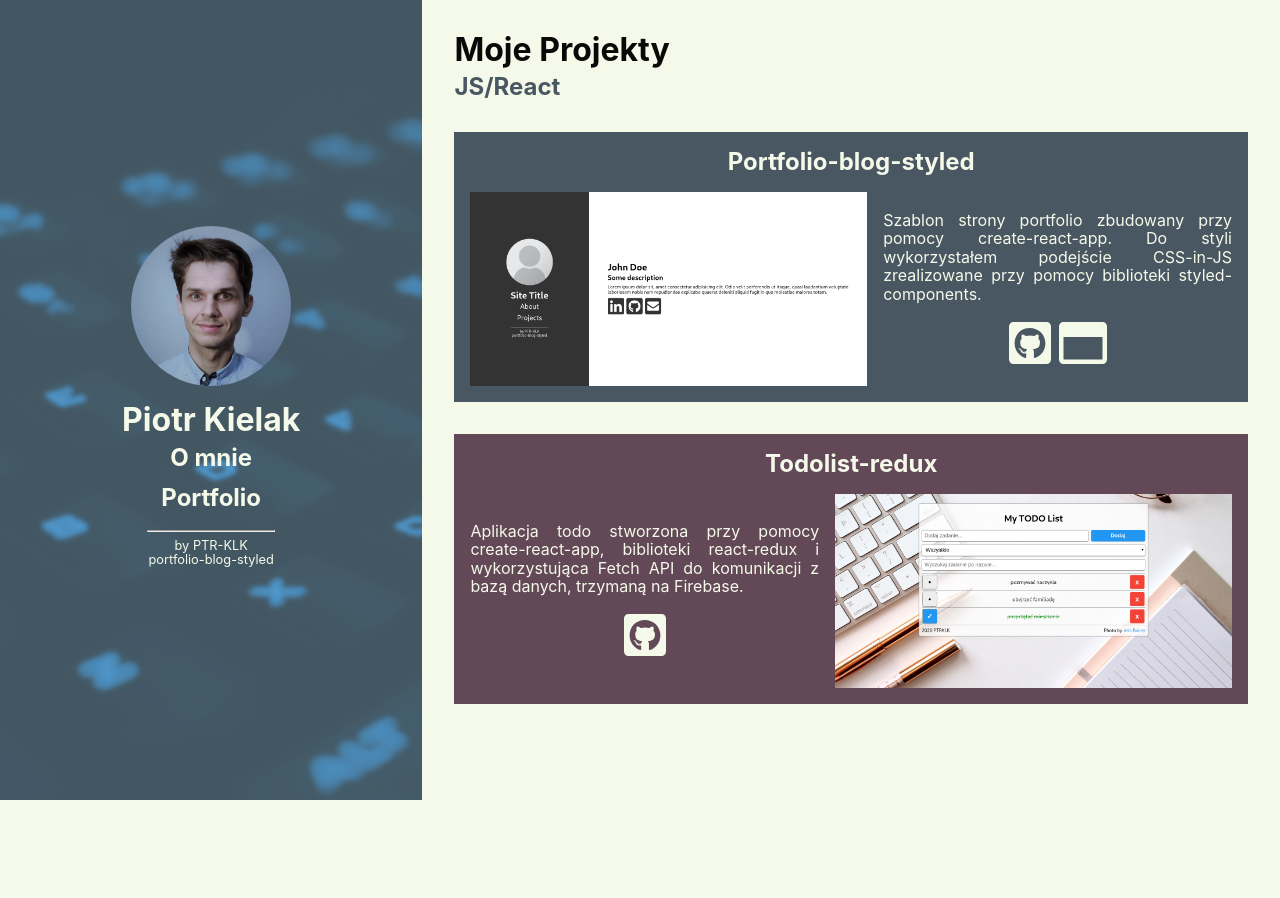
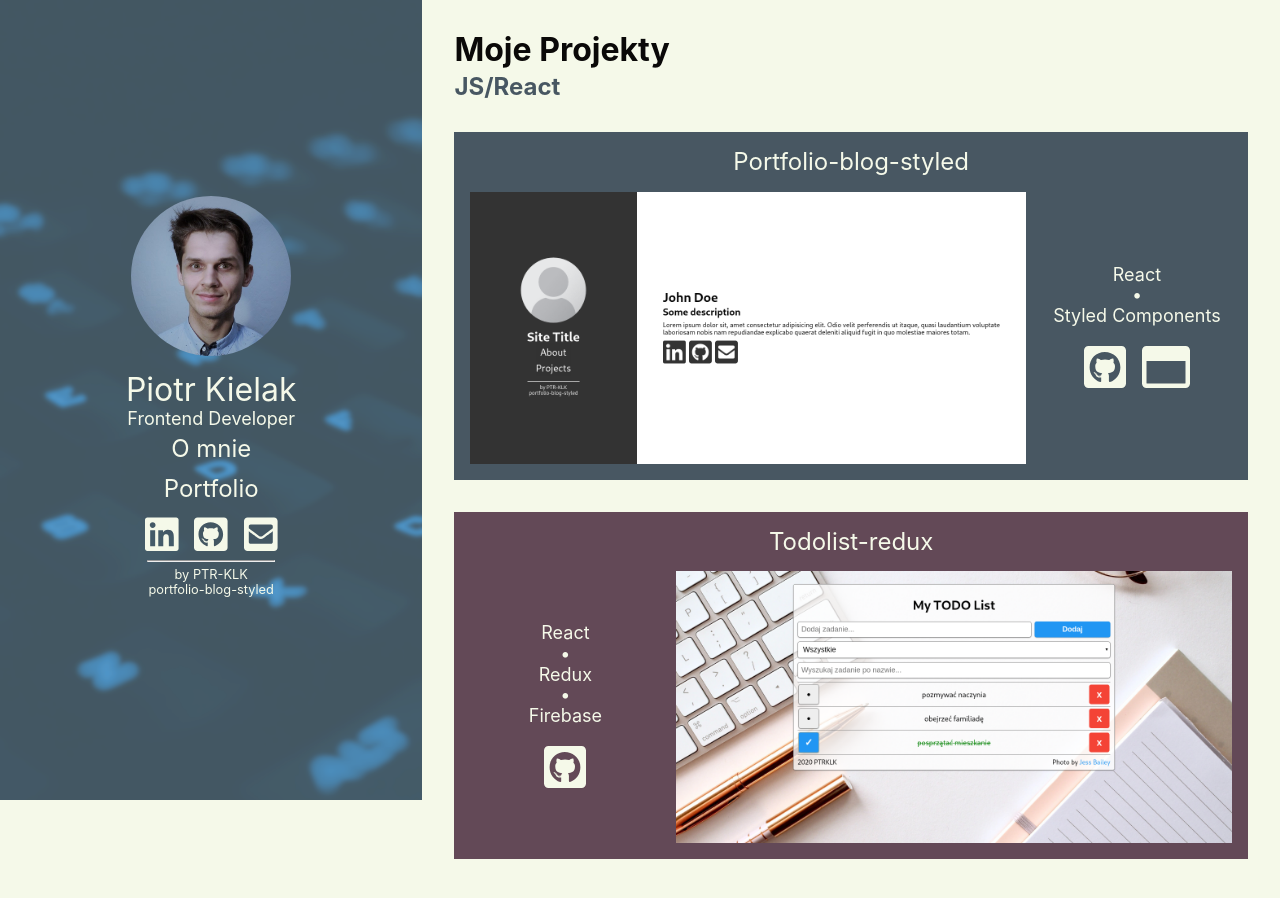
Before and after one commit to PTR-KLK/ptr-klk.github.io, a React (Create React App) app: page /projects in a window 1280 px wide. Shown: the top 898 px of the page. Before the commit the page ends 800 px from the top, so only its background shows below. Built offline with nearby package versions, Linux system fonts and the light colour scheme.

Commit message:
navbar and card styling

```diff
--- a/src/App.style.js
+++ b/src/App.style.js
@@ -1,5 +1,4 @@
 import styled from "styled-components";
-import { FontAwesomeIcon } from "@fortawesome/react-fontawesome";
 import { createGlobalStyle } from "styled-components";
 import { colors } from "./resources/colors.resource";
 
@@ -11,28 +10,23 @@ export const GlobalStyle = createGlobalStyle`
   }
 `;
 
-export const FullPageHeight = createGlobalStyle`
-  body main {
-    height: ${(props) => (props.fullPage ? `100vh` : `auto`)};
-  }
-`;
-
 export const Main = styled.main`
-    padding: 3.75em 0.5em 0.5em;
+    margin-top: 4.5em;
+    padding: ${edgeGap/2}rem;
     display: flex;
     flex-direction: column;
     justify-content: center;
 
     @media (min-width: 425px) {
-        padding: 4.25em ${edgeGap}rem ${edgeGap}rem;
+        padding: ${edgeGap}rem;
     }
 
     @media (min-width: 768px) {
-        padding: 5.25em ${edgeGap}rem ${2*edgeGap}rem ${edgeGap}rem;
+        padding: ${2*edgeGap}rem;
     }
 
     @media (min-width: 1024px) {
-        padding: ${2*edgeGap}rem ${2*edgeGap}rem;
+        margin-top: 0;
         width: 67%;
         position: absolute;
         top: 0;
@@ -60,8 +54,17 @@ export const Header = styled.h1`
 
 export const Subheader = styled.h2`
   width: 100%;
-  margin: 0 0 1rem 0;
+  margin: 0 0 ${edgeGap/4}rem 0;
   color: ${colors.primary};
+
+  @media (min-width: 425px) {
+    margin: 0 0 ${edgeGap/2}rem 0;
+  }
+
+  @media (min-width: 768px) {
+    margin: 0 0 ${edgeGap}rem 0;
+}
+
 `;
 
 export const Paragraph = styled.p`
@@ -70,17 +73,3 @@ export const Paragraph = styled.p`
   text-align: justify;
   color: ${colors.dark};
 `;
-
-export const Links = styled.a`
-  display: flex;
-`;
-
-export const Icon = styled(FontAwesomeIcon)`
-  color: ${colors.primary};
-  margin: ${edgeGap}rem 0.25rem 0 0;
-
-  &:hover{
-    color: ${colors.accent};
-  }
-
-`;
--- a/src/components/card/card.component.js
+++ b/src/components/card/card.component.js
@@ -4,8 +4,8 @@ import {
   CardTitle,
   CardContent,
   CardImg,
-  CardParagraph,
   CardSummary,
+  CardList,
   CardLinks,
   CardIcon,
 } from "./card.style";
@@ -23,7 +23,16 @@ function Card(props) {
           alt={props.imageAlt}
         />
         <CardSummary invertOrder={props.invertOrder}>
-          <CardParagraph>{props.description}</CardParagraph>
+          <CardList>
+            {props.description.map( (e,idx,arr) => {
+              return (
+                <>
+                  <li key={idx}>{e}</li>
+                  {idx < arr.length - 1 ? <li key={idx}> • </li> : null}
+                </>
+              );
+            })}
+          </CardList>
           <CardLinks>
             <a href={props.repo} target="_blank" rel="noopener noreferrer">
               <CardIcon size="3x" icon={faGithubSquare} color="#333" />
--- a/src/components/card/card.style.js
+++ b/src/components/card/card.style.js
@@ -6,13 +6,21 @@ import { edgeGap } from "../../App.style";
 
 
 export const CardContainer = styled.section`
-  margin: 1rem 0;
+  margin: ${edgeGap/4}rem 0;
   width: 100%;
   display: flex;
   flex-direction: column;
   color: ${colors.light};
 
   background: ${(props) => props.invertOrder ? colors.secondary : colors.primary};
+
+  @media (min-width: 425px) {
+    margin: ${edgeGap/2}rem 0;
+  }
+
+  @media (min-width: 768px) {
+    margin: ${edgeGap}rem 0;
+  }
 `;
 
 export const CardContent = styled.section`
@@ -22,7 +30,7 @@ export const CardContent = styled.section`
   margin: ${edgeGap / 2}rem 0 ${edgeGap}rem 0;
   padding: 0 ${edgeGap}rem;
 
-  @media (min-width: 1024px) {
+  @media (min-width: 768px) {
     flex-direction: row;
     padding: 0;
   }
@@ -31,13 +39,33 @@ export const CardContent = styled.section`
 export const CardTitle = styled.h3`
   text-align: center;
   font-size: 1.5em;
-  font-weight: bolder;
+  font-weight: normal;
   margin: ${edgeGap}rem 0 ${edgeGap / 2}rem 0;
+`;
+
+export const CardList = styled.ul`
+    list-style: none;
+    display: flex;
+    flex-direction: column;
+    align-items: center;
+    text-align: center;
+    padding: 0;
+    margin: ${edgeGap}rem 0;
+
+    & li {
+      font-size: ${1.125*edgeGap}rem;
+      margin: 0;
+    }
+
+    @media (min-width: 768px) {
+      margin: 0 0 ${edgeGap}rem 0;
+    }
+
 `;
 
 export const CardLinks = styled.nav`
   & > * {
-    margin: 0 0.25em;
+    margin: 0 ${edgeGap/2}rem;
   }
 `;
 
@@ -48,22 +76,13 @@ export const CardSummary = styled.summary`
   width: 100%;
   order: 2;
 
-  @media (min-width: 1024px) {
-    width: 50%;
+  @media (min-width: 768px) {
+    width: 30%;
     justify-content: center;
     margin: ${(props) =>
       props.invertOrder
         ? `auto ${edgeGap / 2}rem auto ${edgeGap}rem`
         : `auto ${edgeGap}rem auto ${edgeGap / 2}rem`};
-  }
-`;
-
-export const CardParagraph = styled.p`
-  margin: ${edgeGap}rem 0;
-  text-align: justify;
-
-  @media (min-width: 1024px) {
-    margin: 0 0 ${edgeGap}rem 0;
   }
 `;
 
@@ -73,12 +92,12 @@ export const CardImg = styled.img`
   object-fit: contain;
   order: 1;
 
-  @media (min-width: 1024px) {
+  @media (min-width: 768px) {
     margin: ${(props) =>
       props.invertOrder
         ? `auto ${edgeGap}rem auto ${edgeGap / 2}rem`
         : `auto ${edgeGap / 2}rem auto ${edgeGap}rem`};
-    width: 50%;
+    width: 70%;
     order: ${(props) => (props.invertOrder ? 3 : 1)};
   }
 `;
--- a/src/components/footer/footer.component.js
+++ b/src/components/footer/footer.component.js
@@ -1,9 +1,35 @@
 import React from "react";
-import { Container } from "./footer.style";
+import { Container, Links , Icon  } from "./footer.style";
+import { faLinkedin, faGithubSquare } from "@fortawesome/free-brands-svg-icons";
+import { faEnvelopeSquare } from "@fortawesome/free-solid-svg-icons";
+import { navbar } from "../../resources/navbar.resource";
 
 function Footer() {
   return (
     <Container>
+      <Links>
+      <a
+          href={navbar.linkedin}
+          target="_blank"
+          rel="noopener noreferrer"
+        >
+          <Icon size="3x" icon={faLinkedin} color="#333" />
+        </a>
+        <a
+          href={navbar.github}
+          target="_blank"
+          rel="noopener noreferrer"
+        >
+          <Icon size="3x" icon={faGithubSquare} color="#333" />
+        </a>
+        <a
+          href={navbar.mail}
+          target="_blank"
+          rel="noopener noreferrer"
+        >
+          <Icon size="3x" icon={faEnvelopeSquare} color="#333" />
+        </a>
+      </Links>
       <hr></hr>
       by{" "}
       <a
--- a/src/components/footer/footer.style.js
+++ b/src/components/footer/footer.style.js
@@ -1,6 +1,7 @@
 import styled from 'styled-components';
 import { colors } from '../../resources/colors.resource';
-
+import { FontAwesomeIcon } from "@fortawesome/react-fontawesome";
+import { edgeGap } from "../../App.style";
 
 export const Container = styled.footer`
     display: none;
@@ -22,3 +23,18 @@ export const Container = styled.footer`
         }
     }
 `;
+
+export const Links = styled.section`
+  display: flex;
+  justify-content: center;
+`;
+
+export const Icon = styled(FontAwesomeIcon)`
+  color: ${colors.light};
+  margin: 0 ${edgeGap/2}rem;
+
+  &:hover{
+    color: ${colors.accent};
+  }
+
+`;
--- a/src/components/navbar/navbar.component.js
+++ b/src/components/navbar/navbar.component.js
@@ -2,7 +2,9 @@ import React, { useState } from "react";
 import {
   NavContainer,
   NavImage,
+  NavbarHeader,
   NavTitle,
+  NavSubtitle,
   NavMenu,
   NavMenuItem,
   NavMenuBtn,
@@ -23,15 +25,18 @@ function Navbar() {
   return (
     <NavContainer>
       <NavImage src={Me} alt="Me" />
-      <NavTitle>{navbar.header}</NavTitle>
+      <NavbarHeader>
+        <NavTitle>{navbar.header}</NavTitle>
+        <NavSubtitle>{navbar.subheader}</NavSubtitle>
+      </NavbarHeader>
 
       <NavMenuBtn onClick={onVisibilityChange}>
         <FontAwesomeIcon size="2x" icon={faBars} color="#fff" />
       </NavMenuBtn>
       <NavMenu isVisible={menuVisible}>
-        {navbar.arr.map((e) => {
+        {navbar.arr.map((e,idx) => {
           return (
-            <NavMenuItem onClick={onVisibilityChange} to={e.to}>
+            <NavMenuItem key={idx} onClick={onVisibilityChange} to={e.to}>
               {e.name}
             </NavMenuItem>
           );
--- a/src/components/navbar/navbar.style.js
+++ b/src/components/navbar/navbar.style.js
@@ -13,6 +13,7 @@ export const NavContainer = styled.nav`
   align-items: center;
   background-color: ${colors.primary};
   color: ${colors.light};
+  border-bottom: 1px solid ${colors.light};
 
   @media (min-width: 1024px) {
     width: 33%;
@@ -22,6 +23,7 @@ export const NavContainer = styled.nav`
     z-index: 2;
     background-image: url(${backgroundNav});
     background-size: cover;
+    border-bottom: none;
   }
 
   @media (min-width: 1440px) {
@@ -34,8 +36,8 @@ export const NavContainer = styled.nav`
 `;
 
 export const NavImage = styled.img`
-  width: 2em;
-  height: 2em;
+  width: 3em;
+  height: 3em;
   border-radius: 50%;
   margin: 0 0 0 0.5em;
 
@@ -46,11 +48,25 @@ export const NavImage = styled.img`
   }
 `;
 
+export const NavbarHeader = styled.header`
+  display: flex;
+  flex-direction: column;
+  align-items: center;
+`;
+
 export const NavTitle = styled.h2`
   margin: 0;
   font-size: 2em;
-  font-weight: bolder;
+  font-weight: normal;
   text-align: center;
+`;
+
+export const NavSubtitle = styled.h3`
+  margin: 0;
+  font-size: 1.125em;
+  font-weight: normal;
+  text-align: center;
+
 `;
 
 export const NavMenu = styled.nav`
@@ -77,7 +93,6 @@ export const NavMenu = styled.nav`
 export const NavMenuItem = styled(Link)`
   text-decoration: none;
   color: ${colors.light};
-  font-weight: bolder;
   font-size: 2em;
   padding: 0.5em 0;
 
@@ -93,7 +108,7 @@ export const NavMenuItem = styled(Link)`
 `;
 
 export const NavMenuBtn = styled.button`
-  margin: 0 0.5em 0 0;
+  margin: 0 0.5em 0 1em;
   background-color: ${colors.primary};
   border: 0;
   padding: 0;
--- a/src/pages/projects.page.js
+++ b/src/pages/projects.page.js
@@ -1,18 +1,17 @@
 import React from "react";
 import { projects } from "../resources/projects.resource";
-import { Header, Subheader, FullPageHeight } from "../App.style";
+import { Header, Subheader } from "../App.style";
 import Card from "../components/card/card.component";
 
 function Projects() {
   return (
     <>
-      <FullPageHeight fullPage={false} />
       <Header>{projects.header}</Header>
       <Subheader>{projects.subheader}</Subheader>
       {projects.arr.map((e, idx) => {
         return (
           <Card
-            key={e.title}
+            key={idx}
             invertOrder={idx % 2 === 0 ? 0 : 1}
             title={e.title}
             demo={e.demo}
--- a/src/resources/about.resource.js
+++ b/src/resources/about.resource.js
@@ -1,9 +1,6 @@
 export const about = {
       header: "Piotr Kielak",
       subheader: "Junior Frontend Developer",
-      linkedin: "https://www.linkedin.com/in/piotr-kielak",
-      github: "https://github.com/PTR-KLK",
-      mail: "mailto:p7rk1k@gmail.com",
       description:
         "Jestem na początku swojej drogi w świecie web developmentu. W tej ścieżce rozwoju zainteresowała mnie możliwość uczestniczenia w kształtowaniu przestrzeni wirtualnej, w której wiele osób spędza swój czas i której wpływy widać także w świecie rzeczywistym - co może pomagać nam w codziennych zajęciach, a także zbliżać do siebie ludzi.\n W mojej karierze zawodowej zajmowałem się wcześniej wydrukami 3D na zamówienie. Byłem odpowiedzialny za obsługę sprzętu i wykonywanie zamówionych projektów przy użyciu oprogramowania do modelowania przestrzennego.\n Gdy zepsuje mi się jakiś przedmiot, staram się naprawić, zanim go wyrzucę i kupię nowy. Majsterkowanie sprawia mi frajdę.",
 };
--- a/src/resources/navbar.resource.js
+++ b/src/resources/navbar.resource.js
@@ -1,6 +1,9 @@
 export const navbar = {
   header: "Piotr Kielak",
-  subheader: "Front-end Developer",
+  subheader: "Frontend Developer",
+  linkedin: "https://www.linkedin.com/in/piotr-kielak",
+  github: "https://github.com/PTR-KLK",
+  mail: "mailto:p7rk1k@gmail.com",
   arr: [
     {
       name: "O mnie",
--- a/src/resources/projects.resource.js
+++ b/src/resources/projects.resource.js
@@ -11,16 +11,17 @@ export const projects = {
       repo: "https://github.com/PTR-KLK/portfolio-blog-styled",
       image: portfolioBlogStyled,
       imageAlt: "project dsecription",
-      description:
-        "Szablon strony portfolio zbudowany przy pomocy create-react-app. Do styli wykorzystałem podejście CSS-in-JS zrealizowane przy pomocy biblioteki styled-components.",
+      description:['React',
+                   'Styled Components'],
     },
     {
       title: "Todolist-redux",
       repo: "https://github.com/PTR-KLK/todolist-redux",
       image: todolistRedux,
       imageAlt: "project dsecription",
-      description:
-        "Aplikacja todo stworzona przy pomocy create-react-app, biblioteki react-redux i wykorzystująca Fetch API do komunikacji z bazą danych, trzymaną na Firebase.",
+      description:['React',
+                   'Redux',
+                   'Firebase'],
     },
   ],
 };
```
Also changed, not shown: src/pages/about.page.js (+1 -27 lines).
